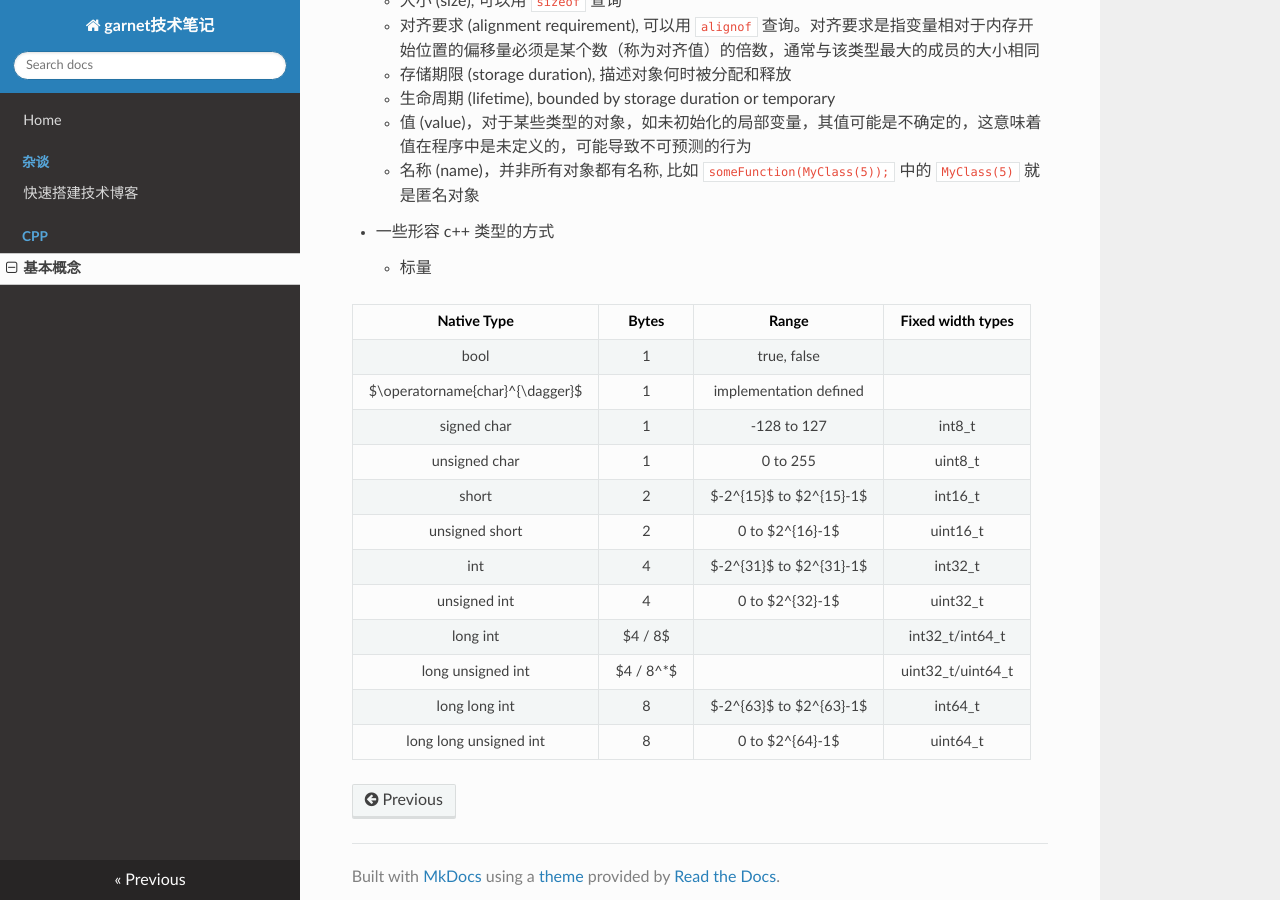
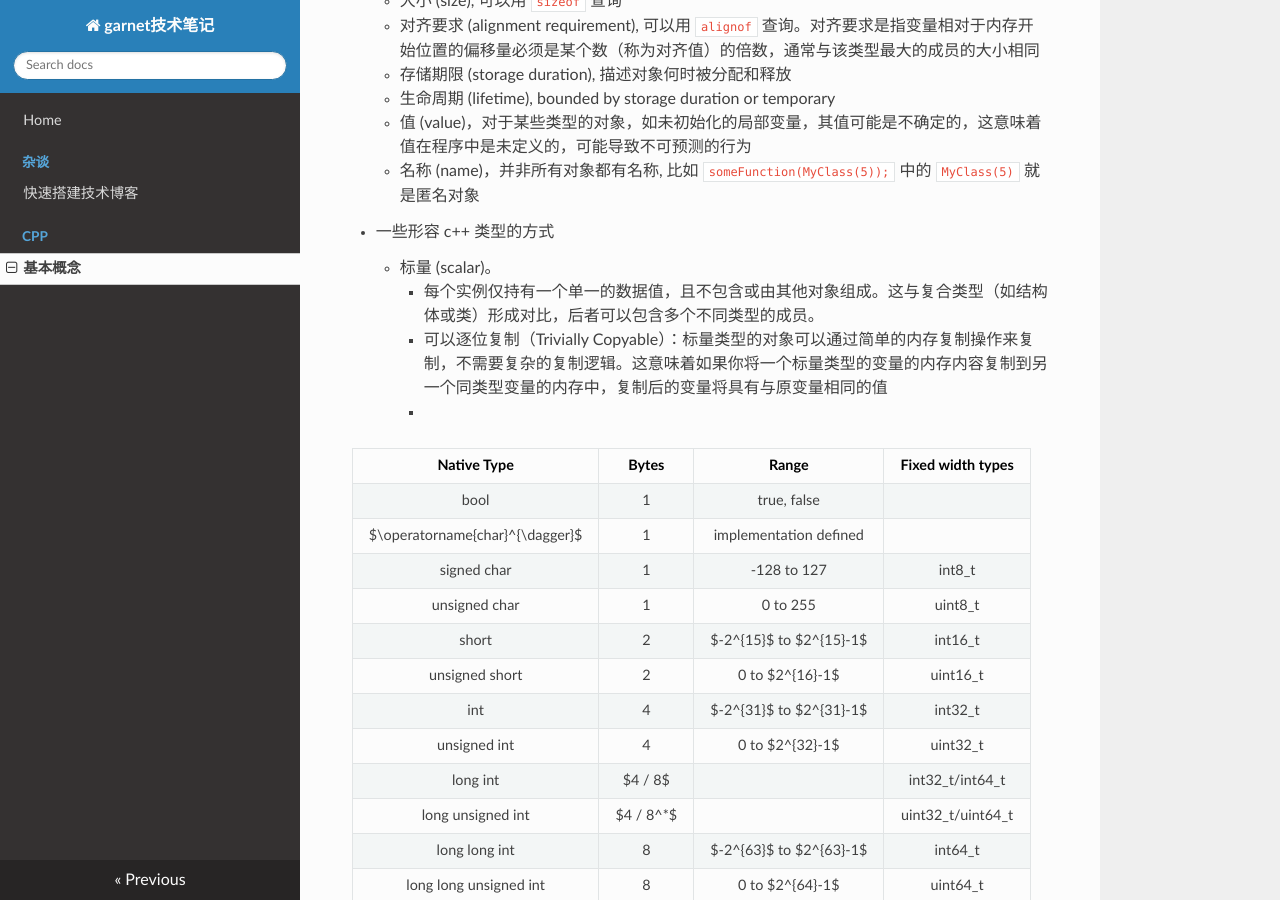
Before and after one commit to ymma98/technotes, an MkDocs documentation site: the page built from docs/cpp/基本概念.md, in a window 1280 px wide and 900 px high, scrolled down 1256 px. Built offline with MkDocs 1.6.1, drawn with Linux system fonts in a browser that asks for light colours; nearby versions of some CDN libraries.

Commit message:
docs/cpp/基本概念.md updated from https://stackedit.cn/

```diff
--- a/docs/cpp/基本概念.md
+++ b/docs/cpp/基本概念.md
@@ -48,7 +48,10 @@ g++ -std=c++26 <program.cpp> -o program
 
 
 * 一些形容 c++ 类型的方式
-	* 标量
+	* 标量 (scalar)。
+		* 每个实例仅持有一个单一的数据值，且不包含或由其他对象组成。这与复合类型（如结构体或类）形成对比，后者可以包含多个不同类型的成员。
+		* 可以逐位复制（Trivially Copyable）：标量类型的对象可以通过简单的内存复制操作来复制，不需要复杂的复制逻辑。这意味着如果你将一个标量类型的变量的内存内容复制到另一个同类型变量的内存中，复制后的变量将具有与原变量相同的值
+		*
 
 
 
```
Also changed, not shown: other parts of docs/cpp/基本概念.md (+1 -1 lines).
